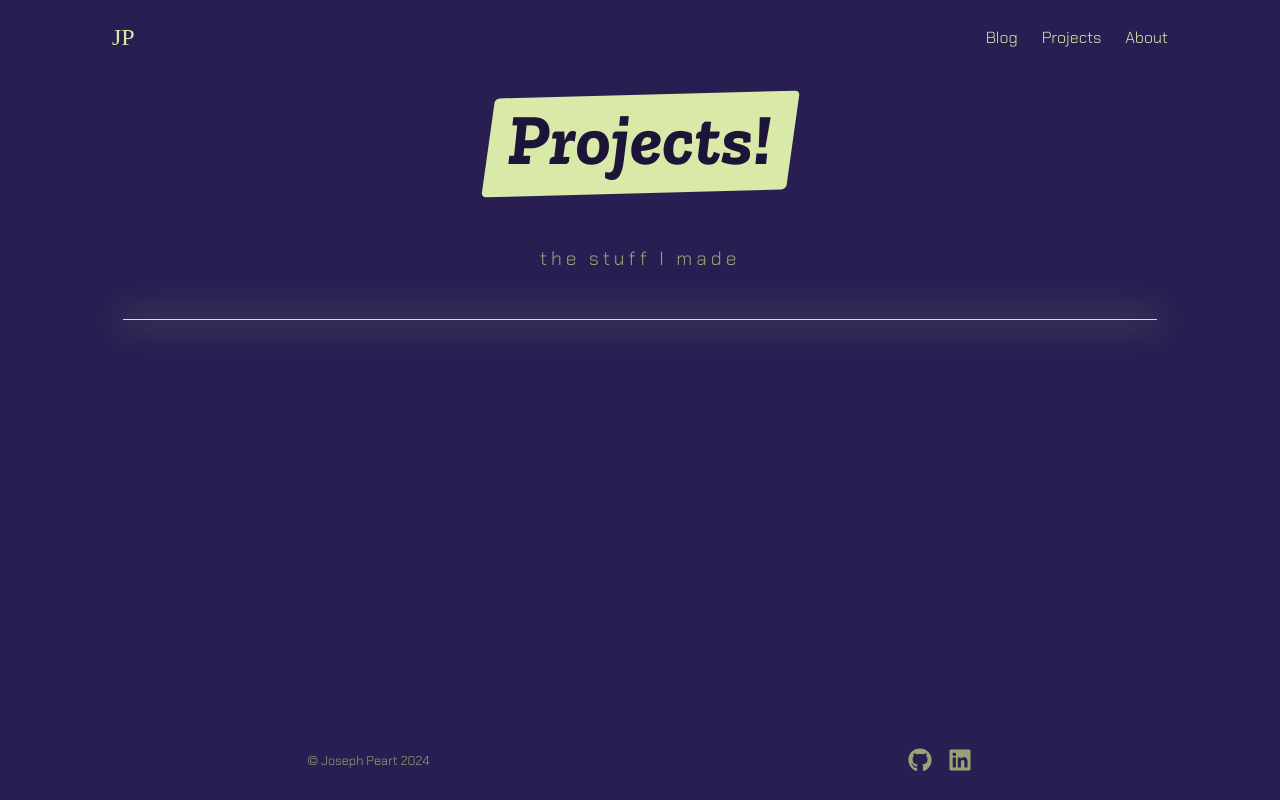
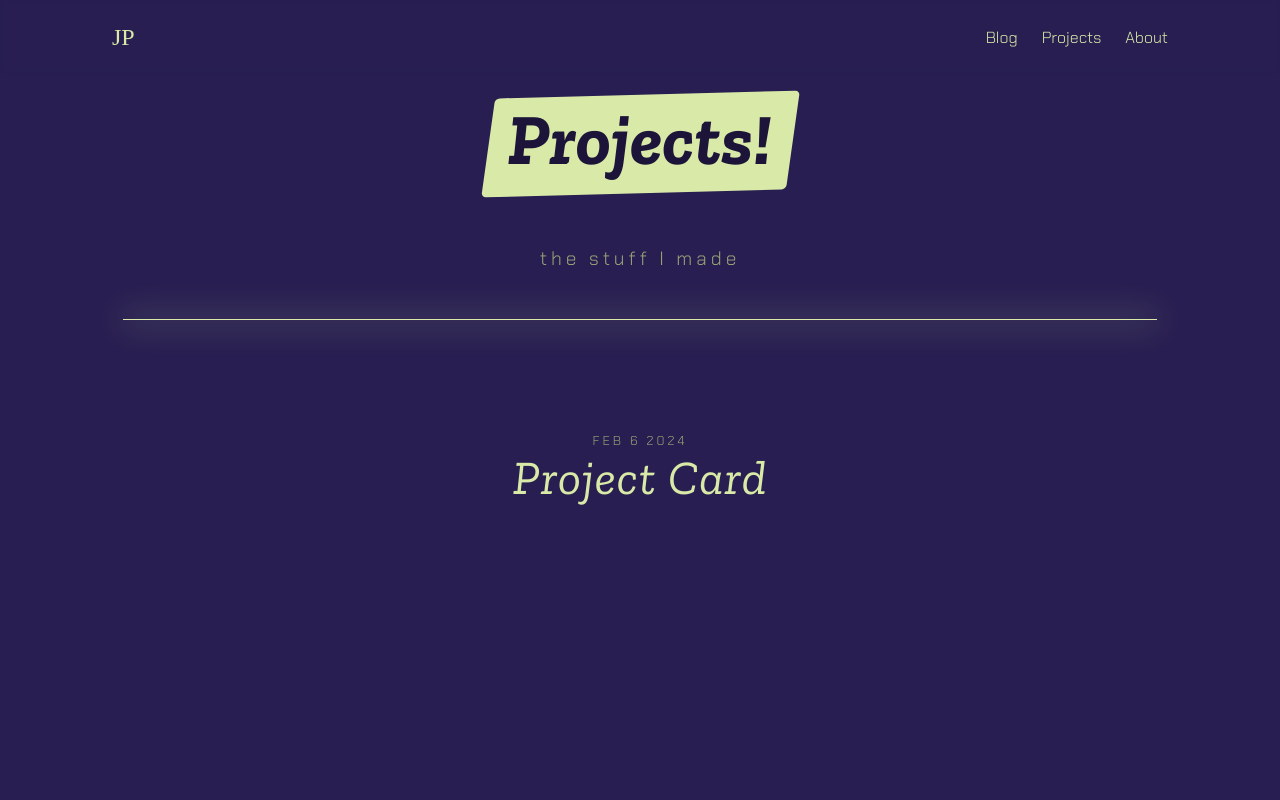
Before and after one commit to j-prt/portfolio, a React (Vite) app: page /projects in a window 1280 px wide. Shown: the top 800 px of the page. Built offline with nearby package versions, Linux system fonts and the light colour scheme; a web font is replaced by a local one.

Commit message:
work on projects page

```diff
--- a/src/pages/projects/ProjectCard.tsx
+++ b/src/pages/projects/ProjectCard.tsx
@@ -1,5 +1,20 @@
+import styled from 'styled-components'
+import DateLine from '../../ui/DateLine'
+import HeadingSimple from '../../ui/HeadingSimple'
+
+const StyledProjectCard = styled.div`
+  display: flex;
+  flex-direction: column;
+  align-items: center;
+`
+
 function ProjectCard() {
-  return <div>Project Card</div>
+  return (
+    <StyledProjectCard>
+      <DateLine>FEB 6 2024</DateLine>
+      <HeadingSimple>Project Card</HeadingSimple>
+    </StyledProjectCard>
+  )
 }
 
 export default ProjectCard
--- a/src/pages/projects/Projects.tsx
+++ b/src/pages/projects/Projects.tsx
@@ -3,14 +3,16 @@ import FunHeader from '../../ui/FunHeading'
 import MainContainer from '../../ui/MainContainer'
 import Rule from '../../ui/Rule'
 import SubTitle from '../../ui/SubTitle'
+import ProjectCard from './ProjectCard'
 
 function Projects() {
   return (
-    <FullScreenBackground color='secondary'>
+    <FullScreenBackground size='long' color='secondary'>
       <MainContainer>
         <FunHeader>Projects!</FunHeader>
         <SubTitle>the stuff I made</SubTitle>
         <Rule type='bold' />
+        <ProjectCard />
       </MainContainer>
     </FullScreenBackground>
   )
--- a/src/ui/Rule.tsx
+++ b/src/ui/Rule.tsx
@@ -6,7 +6,7 @@ interface RuleProps {
 
 const types = {
   bold: css`
-    margin-bottom: 6rem;
+    margin-bottom: 4rem;
     width: 85%;
     border-bottom: 1px solid var(--color-accent); // rgba(228, 240, 194, 0.7); // color-accent-light
     box-shadow: 0rem 0rem 2rem 0.05rem var(--color-accent);
```
